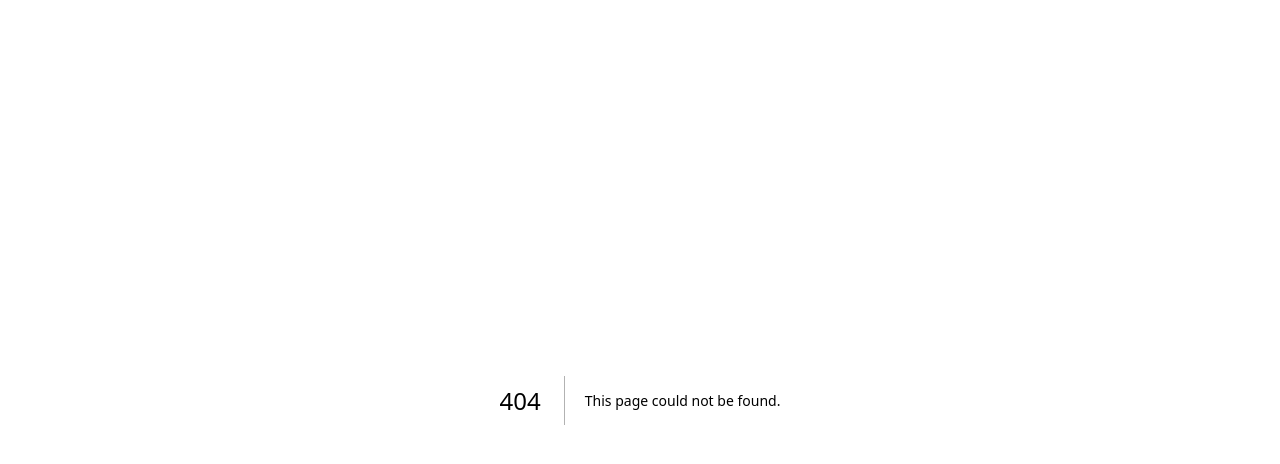
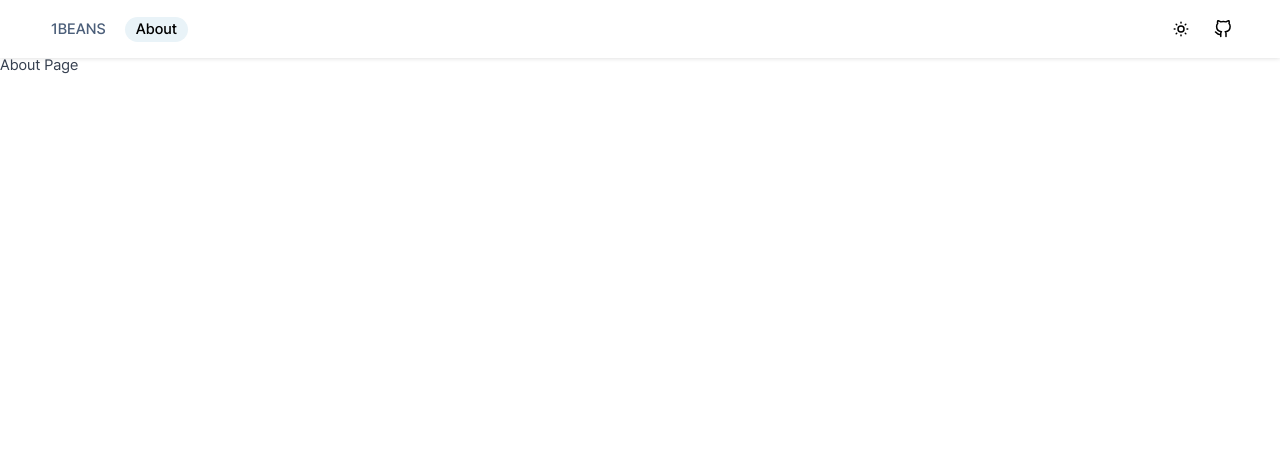
Before and after one commit to 1bins/1bins-blog, a Next.js app: page /about in a window 1280 px wide. Before the commit this address had no page. Shown: the top 464 px of the page. Built offline with nearby package versions, Linux system fonts and the light colour scheme.

Commit message:
:seedling: 헤더 컴포넌트

```diff
--- a/package.json
+++ b/package.json
@@ -13,6 +13,7 @@
     "next": "15.3.3",
     "react": "^19.0.0",
     "react-dom": "^19.0.0",
+    "react-icons": "^5.5.0",
     "sass": "^1.89.2"
   },
   "devDependencies": {
--- /dev/null
+++ b/src/app/(blog)/about/page.tsx
@@ -0,0 +1,7 @@
+export default function AboutPage() {
+  return(
+    <div>
+      About Page
+    </div>
+  )
+}
--- a/src/app/globals.scss
+++ b/src/app/globals.scss
@@ -4,3 +4,6 @@
 
 @use "@/assets/scss/_variable";
 @use "@/assets/scss/_flex";
+
+body {
+  height: 300vh;}
--- a/src/assets/scss/_variable.scss
+++ b/src/assets/scss/_variable.scss
@@ -7,7 +7,9 @@ $color_secondary: #ffb700;
 
 // text
 $color_text: #374151;
-$color_text_light: #a2a2a2;
+
+// background
+$color_background: #e9f3f8;
 
 // black scale
 $black: #000;
@@ -21,21 +23,18 @@ $blackF5: #F5F5F5;
 $blackF9: #F9F9F9;
 $white: #FFF;
 
-// display flex
-$displayFlexStart: flex, start, start;
-$displayFlexStartCenter: flex, start, center;
-$displayFlexStartEnd: flex, start, end;
-$displayInlineFlexStart: inline-flex, start, start;
+// mixin
+@mixin clickableBox() {
+  display: flex;
+  justify-content: center;
+  align-items: center;
+  width: 3.4rem;
+  aspect-ratio: 1/1;
+  border-radius: 0.5rem;
+  cursor: pointer;
+  transition: all .5s;
 
-$displayFlexEnd: flex, end, end;
-$displayFlexEndStart: flex, end, start;
-$displayFlexEndCenter: flex, end, center;
-$displayInlineFlexEnd: inline-flex, end, end;
-
-$displayFlexCenter: flex, center, center;
-$displayFlexCenterStart: flex, center, start;
-$displayFlexCenterEnd: flex, center, end;
-
-$displayFlexBetweenStart: flex, space-between, start;
-$displayFlexBetweenCenter: flex, space-between, center;
-$displayFlexBetweenEnd: flex, space-between, end;
+  &:hover {
+    background: $color_background;
+  }
+}
--- a/src/assets/scss/common.scss
+++ b/src/assets/scss/common.scss
@@ -8,15 +8,9 @@ $mobile: 480px;
 body {
   color: v.$color_text;
   font-family: var(--font-pretendard), sans-serif;
+  font-size: 1.5rem;
   overflow-x: hidden;
   line-height: 1;
-  &::-webkit-scrollbar {width: 0.8rem;}
-  &::-webkit-scrollbar-track-piece {background-color: #fff;}
-  &::-webkit-scrollbar-thumb {
-    background-color: v.$color_primary_light;
-    border-radius: 6px;
-  }
-  &::-webkit-scrollbar-thumb:hover {background-color: v.$color_primary;}
 }
 
 * {
@@ -39,6 +33,7 @@ h1 {
 }
 
 a {
+  color: v.$color_text;
   text-decoration: none;
 }
 
--- /dev/null
+++ b/src/components/header/HeaderAdditional.tsx
@@ -0,0 +1,26 @@
+import style from './header.module.scss';
+import classnames from 'classnames/bind';
+import {TbSun} from "react-icons/tb";
+import {FiGithub} from "react-icons/fi";
+
+const cx = classnames.bind(style);
+
+export const HeaderAdditional = () => {
+  return(
+    <div className={cx('add-wrap')}>
+      <ul>
+        <li className={cx('dark')}>
+          <button type="button">
+            <TbSun size="18" color="#000" />
+          </button>
+        </li>
+        <li className={cx('github')}>
+          <a href="https://github.com/1bins" target="_blank" title="새 탭으로 열기">
+            <FiGithub size="18" color="#000" />
+          </a>
+        </li>
+      </ul>
+    </div>
+
+  )
+}
--- /dev/null
+++ b/src/components/header/HeaderNav.tsx
@@ -0,0 +1,28 @@
+"use client";
+
+import Link from "next/link";
+import { usePathname } from "next/navigation";
+import style from './header.module.scss';
+import classnames from 'classnames/bind';
+
+const cx = classnames.bind(style);
+
+export const HeaderNav = () => {
+  const pathname = usePathname();
+
+  return(
+    <div className={cx('nav-wrap')}>
+      <nav>
+        <h2 className={cx('blind')}>메뉴</h2>
+        <ul>
+          <li className={cx({ active: pathname === "/blog" })}>
+            <Link href="/blog">1BEANS</Link>
+          </li>
+          <li className={cx({ active: pathname === "/about" })}>
+            <Link href="/about">About</Link>
+          </li>
+        </ul>
+      </nav>
+    </div>
+  )
+}
--- /dev/null
+++ b/src/components/header/HeaderProgress.tsx
@@ -0,0 +1,16 @@
+import style from './header.module.scss';
+import classnames from 'classnames/bind';
+
+const cx = classnames.bind(style);
+
+export const HeaderProgress = ({
+ progress
+} : {
+  progress: number
+}) => {
+  return(
+    <div className={cx('progress-bar', { isMoved: progress > 0})}>
+      <span style={{ 'width': `${progress}%` }}></span>
+    </div>
+  )
+}
--- a/src/components/header/header.module.scss
+++ b/src/components/header/header.module.scss
@@ -0,0 +1,76 @@
+@use '@/assets/scss/variable' as v;
+
+.header {
+  position: relative;
+  box-shadow: 0 0 5px rgba(0, 0, 0, .16);
+
+  .progress-bar {
+    position: fixed;
+    top: 0;
+    left: 0;
+    width: 100%;
+
+    &.isMoved {
+      border-bottom: 1px solid #f8f8f8;
+    }
+
+    span {
+      display: block;
+      height: 0.4rem;
+      background: #000;
+    }
+  }
+}
+
+.container {
+  display: flex;
+  justify-content: space-between;
+  align-items: center;
+  width: 120rem;
+  height: 5.8rem;
+  margin: 0 auto;
+
+  &.pageMoved {
+    transform: translateY(-100%);
+  }
+
+  ul {
+    display: flex;
+    justify-content: space-between;
+    align-items: center;
+    gap: 0 0.8rem;
+  }
+
+  .nav-wrap {
+    li {
+      padding: 0.5rem 1.1rem;
+      border-radius: 2.8rem;
+
+      a {
+        color: #4c5f7a;
+        font-weight: 500;
+        transition: .5s;
+
+        &:hover {
+          color: v.$black;
+        }
+      }
+
+      &.active {
+        background: v.$color_background;
+
+        a {
+          color: v.$black;
+        }
+      }
+    }
+  }
+
+  .add-wrap {
+    button, a {
+      line-height: 1;
+
+      @include v.clickableBox;
+    }
+  }
+}
--- a/src/components/header/index.tsx
+++ b/src/components/header/index.tsx
@@ -1,22 +1,43 @@
-import Link from 'next/link';
+"use client";
 
+import { useEffect, useState } from "react";
+import { HeaderNav } from '@/components/header/HeaderNav';
+import { HeaderAdditional } from "@/components/header/HeaderAdditional";
 import style from './header.module.scss';
 import classnames from 'classnames/bind';
+import {HeaderProgress} from "@/components/header/HeaderProgress";
+
 const cx = classnames.bind(style);
 
+export const Header = () => {
+  const [isPageMoved, setIsPageMoved] = useState<boolean>(false);
+  const [scrollPercent, setScrollPercent] = useState<number>(0);
 
-export const Header = () => {
+  useEffect(() => {
+    const handleScroll = () => {
+      const scrollY = window.scrollY;
+      const innerHeight = window.innerHeight;
+      const scrollHeight = document.documentElement.scrollHeight;
+
+      const totalScroll = scrollHeight - innerHeight;
+      const progress = (scrollY / (scrollHeight - innerHeight)) * 100;
+
+      setIsPageMoved(scrollY > 30);
+      setScrollPercent(progress);
+    };
+
+    window.addEventListener('scroll', handleScroll);
+    return () => window.removeEventListener('scroll', handleScroll);
+  }, []);
+
+
   return(
-    <header>
+    <header className={cx('header')}>
+      <HeaderProgress progress={scrollPercent}/>
       <h1 className={cx('blind')}>1bins blog</h1>
-      <div className={cx('nav-wrap')}>
-        <nav>
-          <ul>
-            <li>
-              <Link href="/blog">Home</Link>
-            </li>
-          </ul>
-        </nav>
+      <div className={cx('container', { pageMoved: isPageMoved })}>
+        <HeaderNav/>
+        <HeaderAdditional/>
       </div>
     </header>
   )
```
Also changed, not shown: 1 other file (tests, documents, lock files or other folders).
